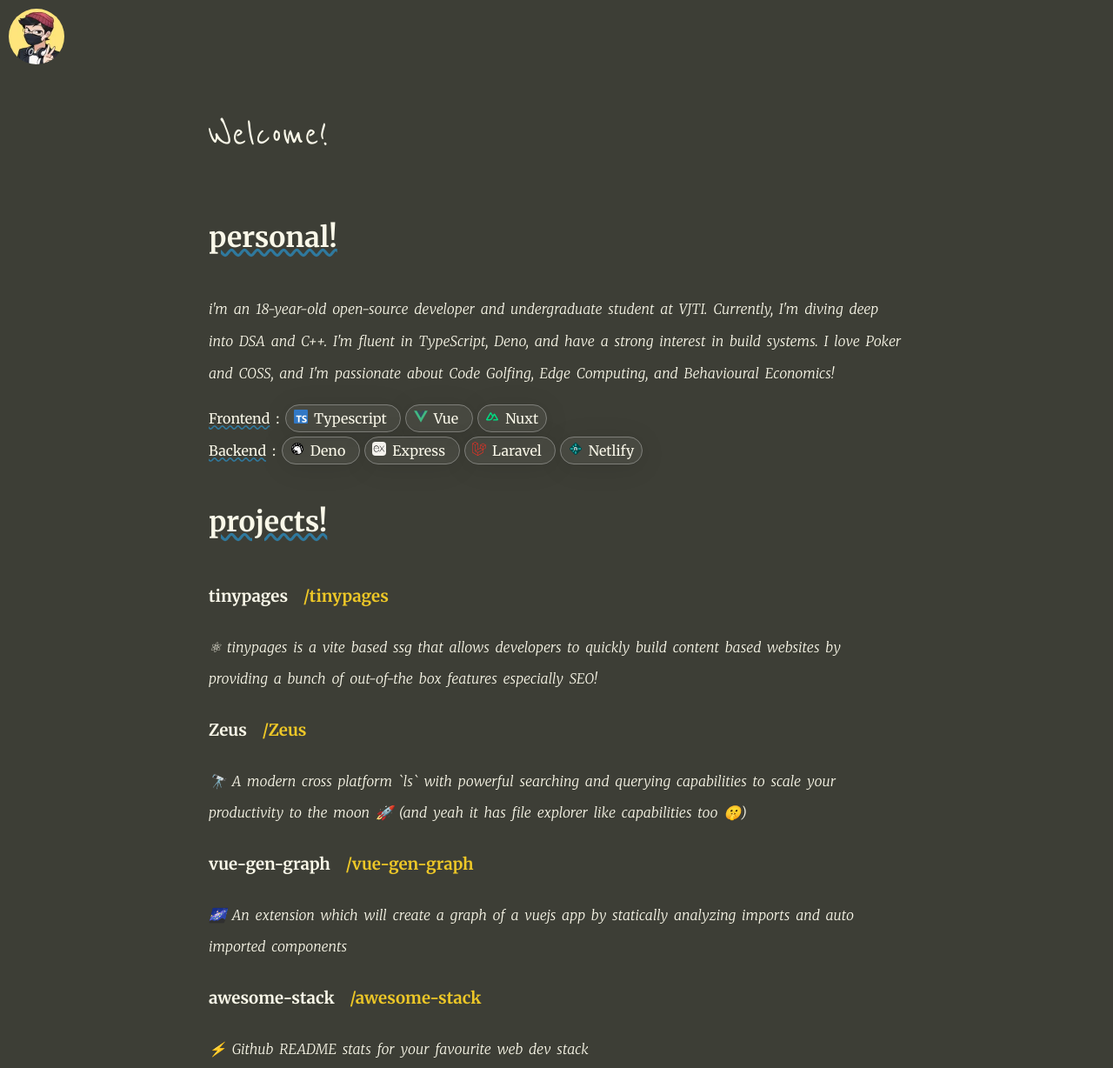
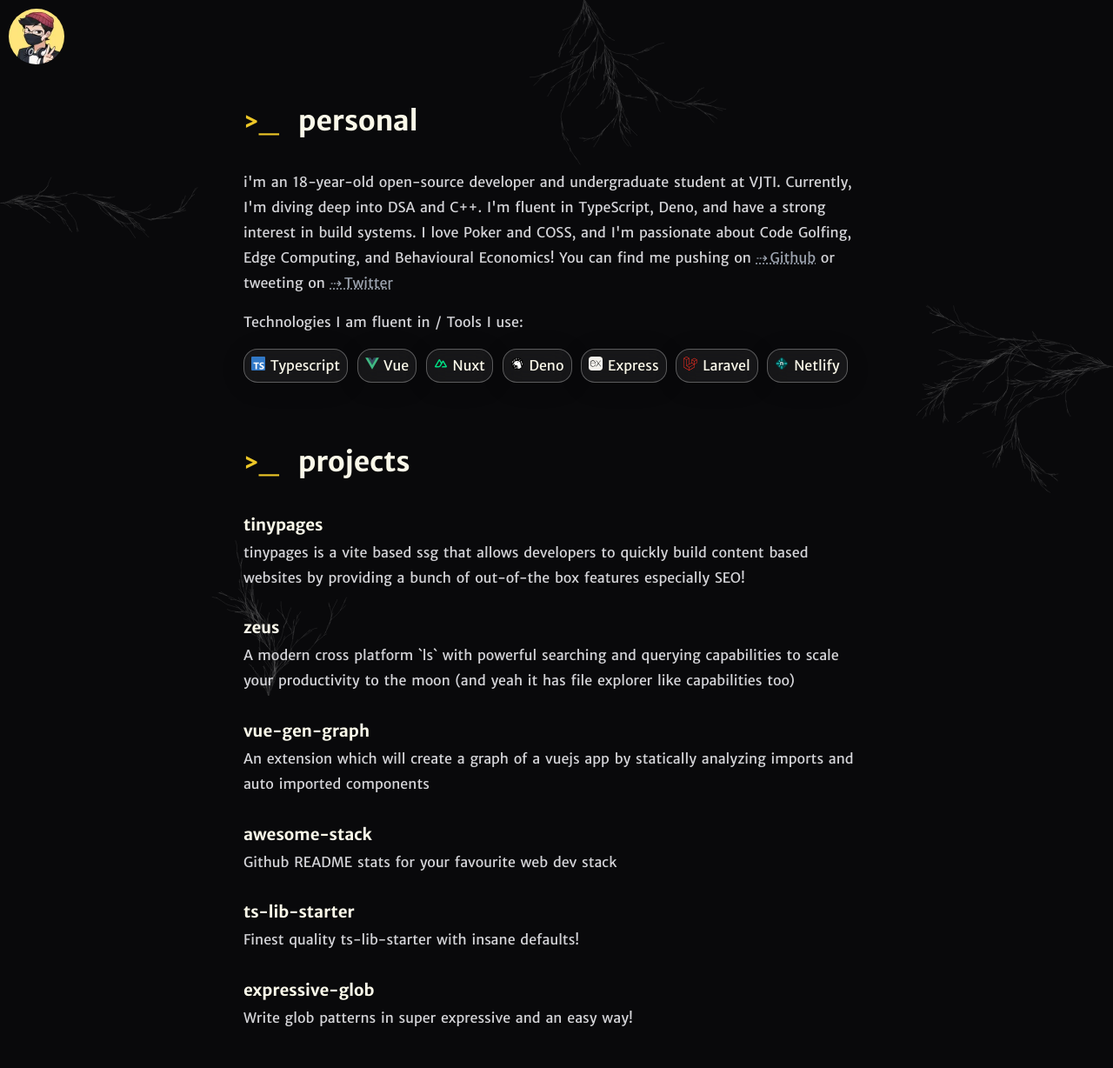
Before and after one commit to Borrus-sudo/website, a website built with Vite: page index.html in a window 1280 px wide. Shown: the top 1228 px of the page at 87% size. Built offline with nearby package versions, Linux system fonts and the light colour scheme.

Commit message:
feat: make UI sexy!

```diff
--- a/index.html
+++ b/index.html
@@ -5,17 +5,12 @@
         <link rel="preconnect" href="https://fonts.googleapis.com" />
         <link rel="preconnect" href="https://fonts.gstatic.com" crossorigin />
         <link
-            href="https://fonts.googleapis.com/css?family=Merriweather+Sans:400,300,300italic,400italic,700,700italic,800,800italic|Merriweather:400,300,300italic,400italic,700,700italic,900,900italic|Fira+Code:300,400,500,600,700"
-            rel="stylesheet"
-        />
-        <link rel="preconnect" href="https://fonts.googleapis.com" />
-        <link rel="preconnect" href="https://fonts.gstatic.com" crossorigin />
-        <link
-            href="https://fonts.googleapis.com/css2?family=Reenie+Beanie&display=swap"
+            href="https://fonts.googleapis.com/css2?family=Merriweather+Sans:ital,wght@0,300..800;1,300..800&family=Reenie+Beanie&display=swap"
             rel="stylesheet"
         />
         <link rel="stylesheet" href="./page.css" />
         <meta name="viewport" content="width=device-width, initial-scale=1.0" />
+        <script src="./src/index.js"></script>
         <title>website.exe</title>
     </head>
     <body>
@@ -26,140 +21,162 @@
                 class="profile"
             />
         </header>
-        <div class="handwritten" style="font-size: 3rem">Welcome!</div>
         <section class="container">
-            <h1 class="wavy-effect">personal!</h1>
-            <p class="sub-text">
+            <h1>personal</h1>
+            <p>
                 i'm an 18-year-old open-source developer and undergraduate
                 student at VJTI. Currently, I'm diving deep into DSA and C++.
                 I'm fluent in TypeScript, Deno, and have a strong interest in
                 build systems. I love Poker and COSS, and I'm passionate about
-                Code Golfing, Edge Computing, and Behavioural Economics!
+                Code Golfing, Edge Computing, and Behavioural Economics! You can
+                find me pushing on
+                <span class="link"
+                    ><a href="https://github.com/Borrus-sudo">Github</a></span
+                >
+                or tweeting on
+                <span class="link"
+                    ><a href="https://x.com/ts_gandalf">Twitter</a></span
+                >
             </p>
-
-            <span
-                ><span class="wavy-effect">Frontend</span> :
-                <span class="glass-bg"
-                    ><img src="./assets/typescript.svg" />
+            <p>Technologies I am fluent in / Tools I use:</p>
+            <div>
+                <div class="glass-bg">
+                    <img src="./assets/typescript.svg" />
                     <a href="https://www.typescriptlang.org/">Typescript</a>
-                </span>
-                <span class="glass-bg">
+                </div>
+                <div class="glass-bg">
                     <img src="./assets/vue.svg" />
                     <a href="https://vuejs.org/">Vue</a>
-                </span>
-                <span class="glass-bg">
+                </div>
+                <div class="glass-bg">
                     <img src="./assets/nuxt.svg" />
                     <a href="https://nuxt.com/">Nuxt</a>
-                </span>
-            </span>
-            <br />
-            <span style="margin-top: 5px"
-                ><span class="wavy-effect">Backend</span> :
-                <span class="glass-bg">
+                </div>
+
+                <div class="glass-bg">
                     <img src="./assets/deno.svg" />
                     <a href="https://deno.com/">Deno</a>
-                </span>
-                <span class="glass-bg">
+                </div>
+                <div class="glass-bg">
                     <img src="./assets/express.svg" />
                     <a href="https://expressjs.com/">Express</a>
-                </span>
-                <span class="glass-bg">
+                </div>
+                <div class="glass-bg">
                     <img src="./assets/laravel.svg" />
                     <a href="https://laravel.com/">Laravel</a>
-                </span>
-                <span class="glass-bg">
+                </div>
+                <div class="glass-bg">
                     <img src="./assets/netlify.svg" />
                     <a href="https://www.netlify.com/">Netlify</a>
-                </span>
-            </span>
+                </div>
+            </div>
         </section>
 
         <section class="container">
-            <h1 class="wavy-effect">projects!</h1>
-
+            <h1>projects</h1>
+            <div>
                 <h3>
-                <span style="padding-right: 10px">tinypages</span>
+                    <span style="padding-right: 10px; margin-right: 10px">
+                        <a href="">
                             <a
-                    class="yellow"
+                                class="link-hover"
                                 href="https://github.com/Borrus-sudo/tinypages"
                             >
-                    /tinypages
+                                tinypages
                             </a>
+                        </a>
+                    </span>
                 </h3>
                 <p class="sub-text">
-                ⚛ tinypages is a vite based ssg that allows developers to
+                    tinypages is a vite based ssg that allows developers to
                     quickly build content based websites by providing a bunch of
                     out-of-the box features especially SEO!
                 </p>
+            </div>
 
+            <div>
                 <h3>
-                <span style="padding-right: 10px">Zeus</span>
-                <a class="yellow" href="https://github.com/Borrus-sudo/Zeus">
-                    /Zeus
+                    <span style="padding-right: 10px; margin-right: 10px">
+                        <a
+                            class="link-hover"
+                            href="https://github.com/Borrus-sudo/Zeus"
+                        >
+                            zeus
                         </a>
+                    </span>
                 </h3>
                 <p class="sub-text">
-                🔭 A modern cross platform `ls` with powerful searching and
-                querying capabilities to scale your productivity to the moon 🚀
-                (and yeah it has file explorer like capabilities too 🤫)
+                    A modern cross platform `ls` with powerful searching and
+                    querying capabilities to scale your productivity to the moon
+                    (and yeah it has file explorer like capabilities too)
                 </p>
+            </div>
 
+            <div>
                 <h3>
-                <span style="padding-right: 10px">vue-gen-graph</span>
+                    <span style="padding-right: 10px; margin-right: 10px">
                         <a
-                    class="yellow"
+                            class="link-hover"
                             href="https://github.com/Borrus-sudo/vue-generator-graph"
                         >
-                    /vue-gen-graph
+                            vue-gen-graph
                         </a>
+                    </span>
                 </h3>
                 <p class="sub-text">
-                🌌 An extension which will create a graph of a vuejs app by
+                    An extension which will create a graph of a vuejs app by
                     statically analyzing imports and auto imported components
                 </p>
+            </div>
 
+            <div>
                 <h3>
-                <span style="padding-right: 10px">awesome-stack</span>
-
+                    <span style="padding-right: 10px; margin-right: 10px">
                         <a
-                    class="yellow"
+                            class="link-hover"
                             href="https://github.com/Borrus-sudo/awesome-stack"
                         >
-                    /awesome-stack
+                            awesome-stack
                         </a>
+                    </span>
                 </h3>
                 <p class="sub-text">
-                ⚡ Github README stats for your favourite web dev stack
+                    Github README stats for your favourite web dev stack
                 </p>
+            </div>
 
+            <div>
                 <h3>
-                <span style="padding-right: 10px">ts-lib-starter</span>
-
+                    <span style="padding-right: 10px; margin-right: 10px">
                         <a
-                    class="yellow"
+                            class="link-hover"
                             href="https://github.com/Borrus-sudo/ts-lib-starter"
                         >
-                    /ts-lib-starter
+                            ts-lib-starter
                         </a>
+                    </span>
                 </h3>
                 <p class="sub-text">
-                🎩 Finest quality ts-lib-starter with insane defaults!
+                    Finest quality ts-lib-starter with insane defaults!
                 </p>
+            </div>
 
+            <div>
                 <h3>
-                <span style="padding-right: 10px">expressive-glob</span>
+                    <span style="padding-right: 10px; margin-right: 10px">
                         <a
-                    class="yellow"
+                            class="link-hover"
                             href="https://github.com/Borrus-sudo/expressive-glob"
                         >
-                    /expressive-glob
+                            expressive-glob
                         </a>
+                    </span>
                 </h3>
                 <p class="sub-text">
-                💡 Write glob patterns in super expressive and an easy way!
+                    Write glob patterns in super expressive and an easy way!
                 </p>
+            </div>
         </section>
-
         <div class="handwritten" style="font-size: 3rem">- Jinmay!</div>
     </body>
 </html>
--- a/package.json
+++ b/package.json
@@ -5,7 +5,7 @@
   "type": "module",
   "scripts": {
     "dev": "vite",
-    "build": "tsc && vite build",
+    "build": "vite build",
     "preview": "vite preview"
   },
   "devDependencies": {
--- a/page.css
+++ b/page.css
@@ -1,24 +1,14 @@
 body {
-    line-height: 2.3;
-    max-width: 800px;
+    line-height: 1.82;
+    max-inline-size: 66ch;
     margin: 5% auto;
-    padding: 0 10px;
-    font-family: 'Merriweather', serif;
-    background-color: rgb(61, 62, 54);
-    word-spacing: 0.2rem;
+    font-family: 'Merriweather Sans', sans-serif;
+    font-optical-sizing: auto;
+    font-weight: 400;
+    font-style: normal;
+    background-color: #09090b;
+    word-spacing: 0.18rem;
     color: rgb(250, 248, 233);
-}
-
-.sub-text {
-    font-size: 1rem;
-    font-weight: 350;
-    font-style: italic;
-}
-
-h1 {
-    font-size: 2rem;
-    /* color: rgb(237,199,39); */
-    /* color: rgb(190,75,219) */
 }
 
 a {
@@ -27,16 +17,69 @@
     outline: none;
 }
 
-.yellow {
+header {
+    margin-bottom: 110px;
+}
+
+.handwritten {
+    font-family: 'Reenie Beanie', cursive;
+    font-weight: 400;
+    font-style: normal;
+}
+
+.container {
+    margin-bottom: 2.2rem;
+}
+
+.container h1 {
+    font-size: 2rem;
+    margin-bottom: 1.65rem;
+}
+.container h1::before {
+    content: '>_';
+    display: inline-block;
+    height: 2rem;
+    font-size: 1.7rem;
+    color: rgb(237, 199, 39);
+    margin-right: 22px;
+}
+
+.container h3 {
+    margin-bottom: 0px;
+}
+
+.container div {
+    margin-bottom: 1.65rem;
+}
+
+.link {
+    text-decoration: underline dotted;
+    color: rgb(156, 163, 175);
+}
+.link::before {
+    content: '⇢';
+    margin-right: 2.5px;
+}
+.link:hover {
+    color: rgb(47, 121, 158);
+}
+
+.container p {
+    font-size: 1rem;
+    font-weight: 400;
+    margin-top: 0px;
+    color: #d4d4d8;
+}
+
+.container img {
+    margin: 0;
+    display: inline;
+}
+
+.link-hover:hover {
     color: rgb(237, 199, 39);
 }
 
-.wavy-effect {
-    text-decoration: underline wavy rgb(47, 121, 158);
-}
-header {
-    margin-bottom: 100px;
-}
 .profile {
     position: fixed;
     top: 10px;
@@ -63,25 +106,20 @@
 }
 
 .glass-bg {
+    display: inline-block;
     background: rgba(255, 254, 254, 0.06);
     border-radius: 16px;
     box-shadow: 0 4px 30px rgba(0, 0, 0, 0.1);
     backdrop-filter: blur(13.5px);
     -webkit-backdrop-filter: blur(13.5px);
     border: 1px solid rgba(255, 254, 254, 0.3);
-    padding: 5px 8.5px;
+    padding: 4px 8px;
     margin-right: 5px;
-    margin-top: 6px;
-    white-space: nowrap;
+    margin-top: 0px;
+    margin-bottom: 0px;
 }
 
 .glass-bg:hover {
     background-color: rgba(255, 254, 254, 0.22);
     cursor: pointer;
 }
-
-.handwritten {
-  font-family: "Reenie Beanie", cursive;
-  font-weight: 400;
-  font-style: normal;
-}
--- /dev/null
+++ b/src/index.js
@@ -0,0 +1,98 @@
+document.addEventListener('DOMContentLoaded', function () {
+    const canvas = document.createElement('canvas');
+    document.body.appendChild(canvas);
+    canvas.style.position = 'fixed';
+    canvas.style.top = '0';
+    canvas.style.left = '0';
+    canvas.style.width = '100vw';
+    canvas.style.height = '100vh';
+    canvas.style.pointerEvents = 'none';
+    canvas.style.zIndex = '-1';
+
+    const ctx = canvas.getContext('2d');
+    const random = Math.random;
+    const r180 = Math.PI;
+    const r90 = Math.PI / 2;
+    const r15 = Math.PI / 12;
+    const color = '#88888825';
+    const MIN_BRANCH = 30;
+    const len = 6;
+    let steps = [];
+    let prevSteps = [];
+    let lastTime = performance.now();
+    const interval = 1000 / 40; // 50fps
+
+    function resizeCanvas() {
+        canvas.width = window.innerWidth * window.devicePixelRatio;
+        canvas.height = window.innerHeight * window.devicePixelRatio;
+        ctx.scale(window.devicePixelRatio, window.devicePixelRatio);
+    }
+    window.addEventListener('resize', resizeCanvas);
+    resizeCanvas();
+
+    function polar2cart(x = 0, y = 0, r = 0, theta = 0) {
+        return [x + r * Math.cos(theta), y + r * Math.sin(theta)];
+    }
+
+    function step(x, y, rad, counter = { value: 0 }) {
+        const length = random() * len;
+        counter.value += 1;
+        const [nx, ny] = polar2cart(x, y, length, rad);
+
+        ctx.beginPath();
+        ctx.moveTo(x, y);
+        ctx.lineTo(nx, ny);
+        ctx.stroke();
+
+        const rad1 = rad + random() * r15;
+        const rad2 = rad - random() * r15;
+
+        if (
+            nx < -100 ||
+            nx > canvas.width + 100 ||
+            ny < -100 ||
+            ny > canvas.height + 100
+        )
+            return;
+
+        const rate = counter.value <= MIN_BRANCH ? 0.8 : 0.5;
+
+        if (random() < rate) steps.push(() => step(nx, ny, rad1, counter));
+        if (random() < rate) steps.push(() => step(nx, ny, rad2, counter));
+    }
+
+    function frame() {
+        if (performance.now() - lastTime < interval) return;
+        prevSteps = steps;
+        steps = [];
+        lastTime = performance.now();
+
+        if (!prevSteps.length) return;
+        prevSteps.forEach((fn) => (random() < 0.5 ? steps.push(fn) : fn()));
+    }
+
+    let animationFrame;
+    function animate() {
+        frame();
+        animationFrame = requestAnimationFrame(animate);
+    }
+
+    function start() {
+        cancelAnimationFrame(animationFrame);
+        ctx.clearRect(0, 0, canvas.width, canvas.height);
+        ctx.lineWidth = 1;
+        ctx.strokeStyle = color;
+        prevSteps = [];
+        const middle = () => random() * 0.6 + 0.2;
+        steps = [
+            () => step(middle() * canvas.width, -5, r90),
+            () => step(middle() * canvas.width, canvas.height + 5, -r90),
+            () => step(-5, middle() * canvas.height, 0),
+            () => step(canvas.width + 5, middle() * canvas.height, r180),
+        ];
+        if (canvas.width < 500) steps = steps.slice(0, 2);
+        animate();
+    }
+
+    start();
+});
```
Lines whose indentation alone changed are shown as unchanged.
